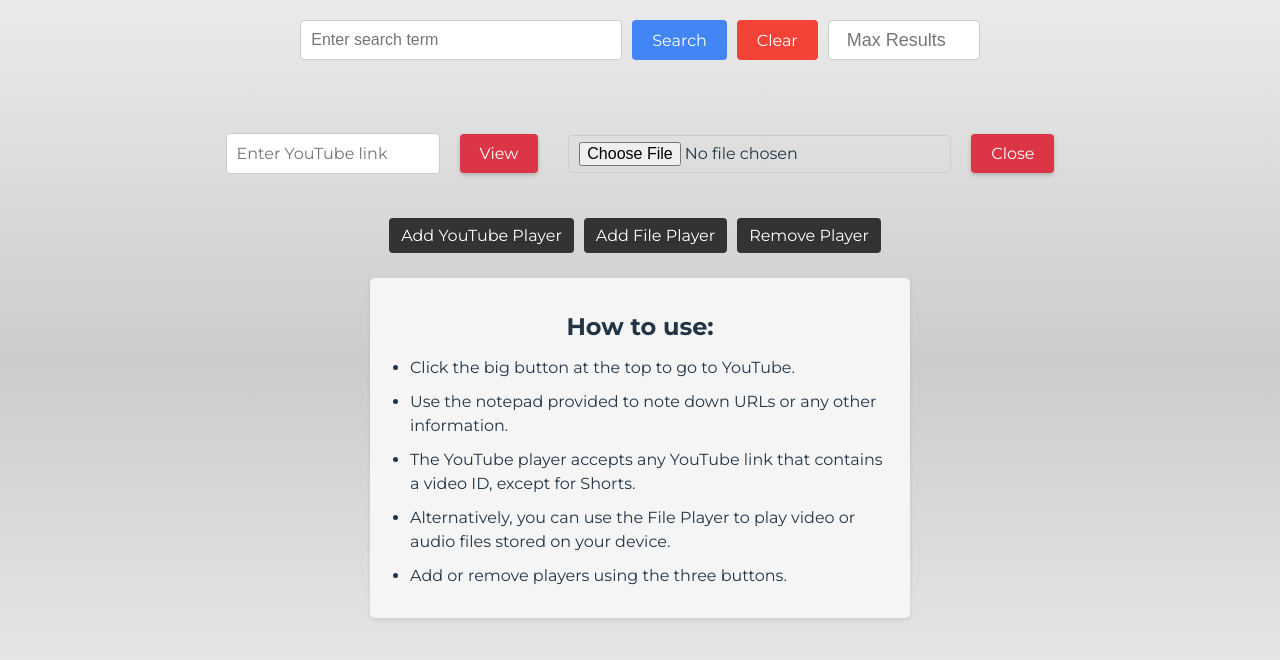
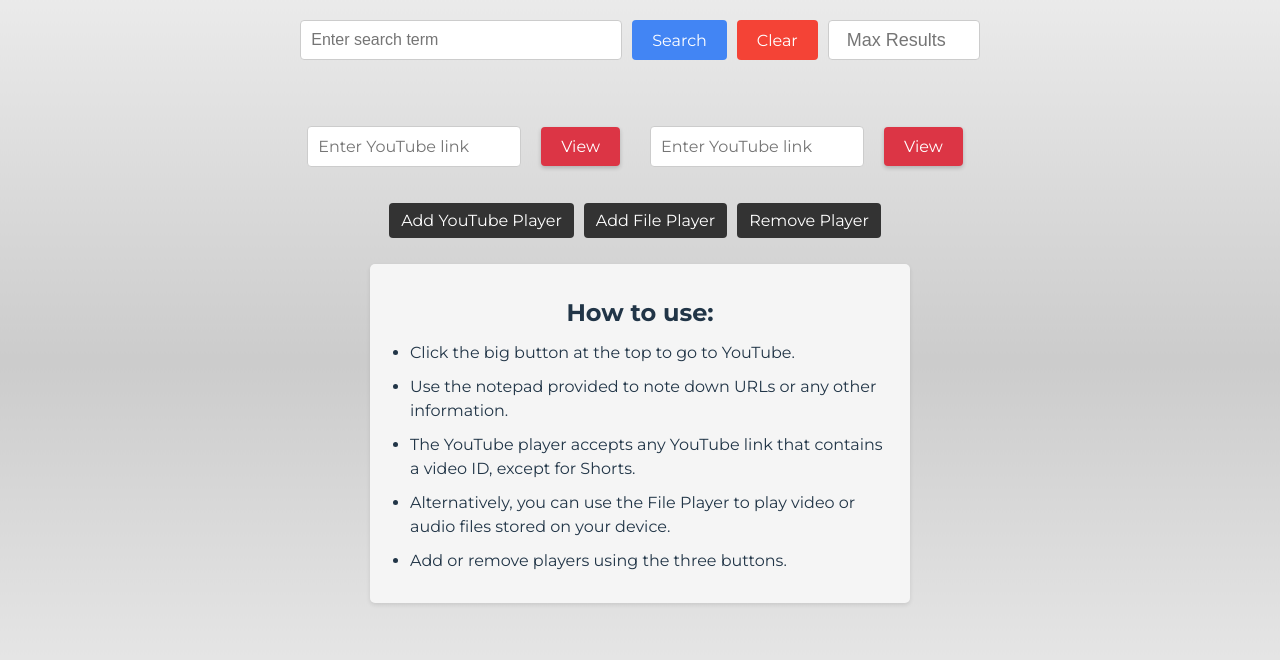
Before and after one commit to ArmSiwatK/play-multiple-videos, a React (Vite) app: page / in a window 1280 px wide. Shown: the top 660 px of the page. Built offline with nearby package versions, Linux system fonts and the light colour scheme.

Commit message:
refactor: Switch default to two YouTube videos

```diff
--- a/src/components/PlayerArray/PlayerArray.jsx
+++ b/src/components/PlayerArray/PlayerArray.jsx
@@ -4,7 +4,7 @@ import FilePlayer from '../FilePlayer/FilePlayer';
 import './PlayerArray.css';
 
 const PlayerArray = () => {
-    const [players, setPlayers] = React.useState(['youtube', 'file']);
+    const [players, setPlayers] = React.useState(['youtube', 'youtube']);
 
     const handleAddYouTubePlayer = () => {
         setPlayers(prevPlayers => [...prevPlayers, 'youtube']);
```
